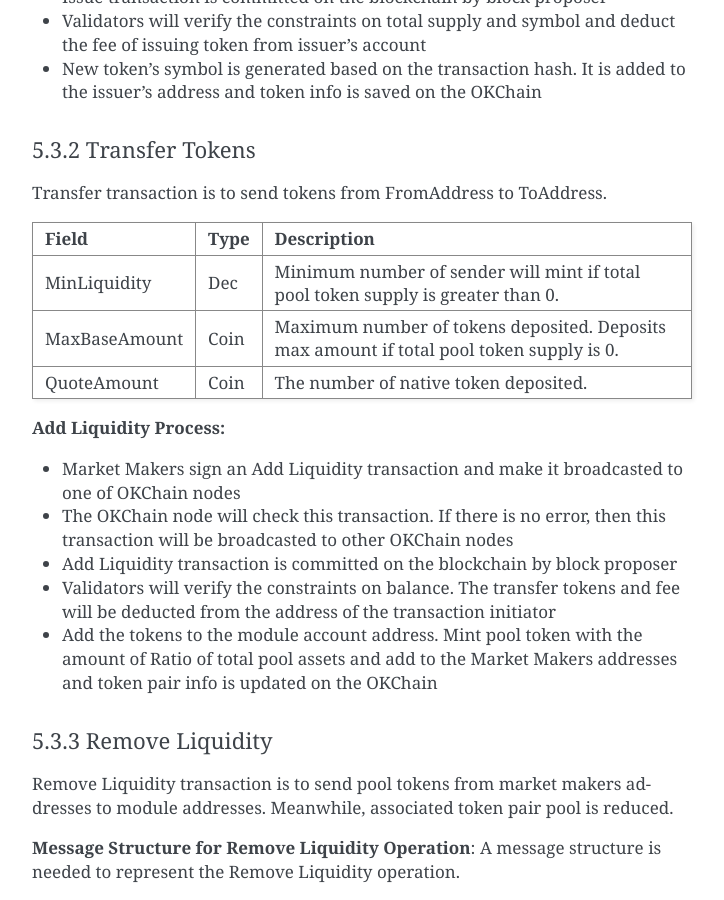
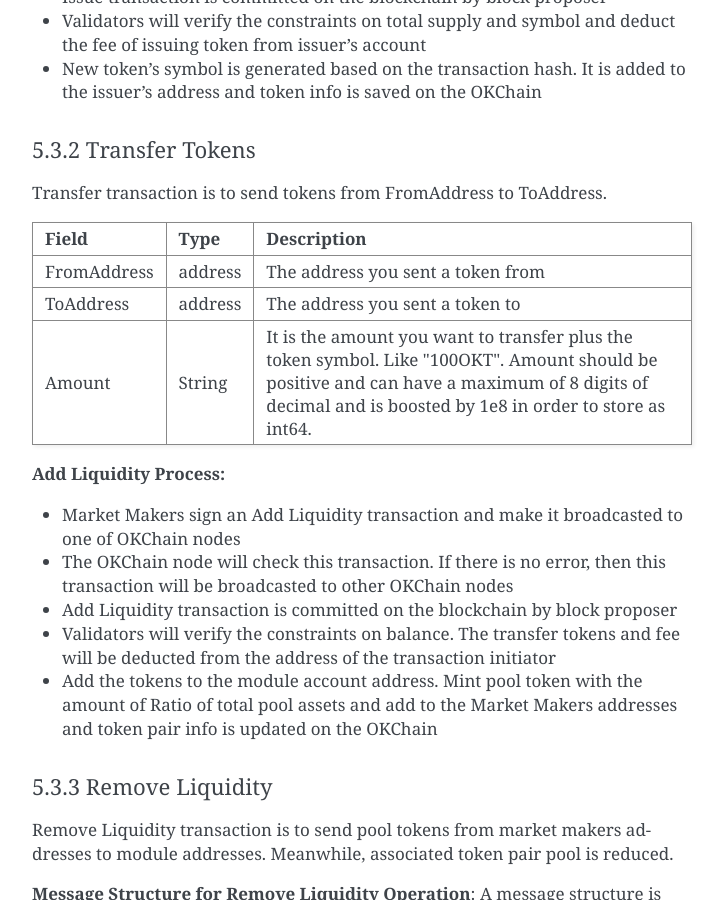
Before and after one commit to okx/KIPs, a Sphinx documentation site: the page built from docs/draft/OIP-16.md, in a window 1280 px wide and 900 px high, scrolled down 2653 px. Shown: the whole window, without its empty margins (388-1112 px from the left). Built offline with Sphinx 7.4.7, drawn with Linux system fonts in a browser that asks for light colours.

Commit message:
OIP Tokens on OKChain

```diff
--- a/docs/draft/OIP-16.md
+++ b/docs/draft/OIP-16.md
@@ -73,9 +73,9 @@
 
 | **Field**        | **Type** | **Description**                                              |
 | ---------------- | -------- | ------------------------------------------------------------ |
-| MinLiquidity     | Dec      | Minimum number of sender will mint if total pool token supply is greater than 0. |
-| MaxBaseAmount    | Coin     | Maximum number of tokens deposited. Deposits max amount if total pool token supply is 0. |
-| QuoteAmount      | Coin     | The number of native token deposited.                        |
+| FromAddress      | address  | The address you sent a token from                            |
+| ToAddress        | address  | The address you sent a token to |
+| Amount           | String   | It is the amount you want to transfer plus the token symbol. Like "100OKT". Amount should be  positive and can have a maximum of 8 digits of decimal and is boosted by 1e8 in order to store as int64.                        |
 
 
 **Add Liquidity Process:**
```
